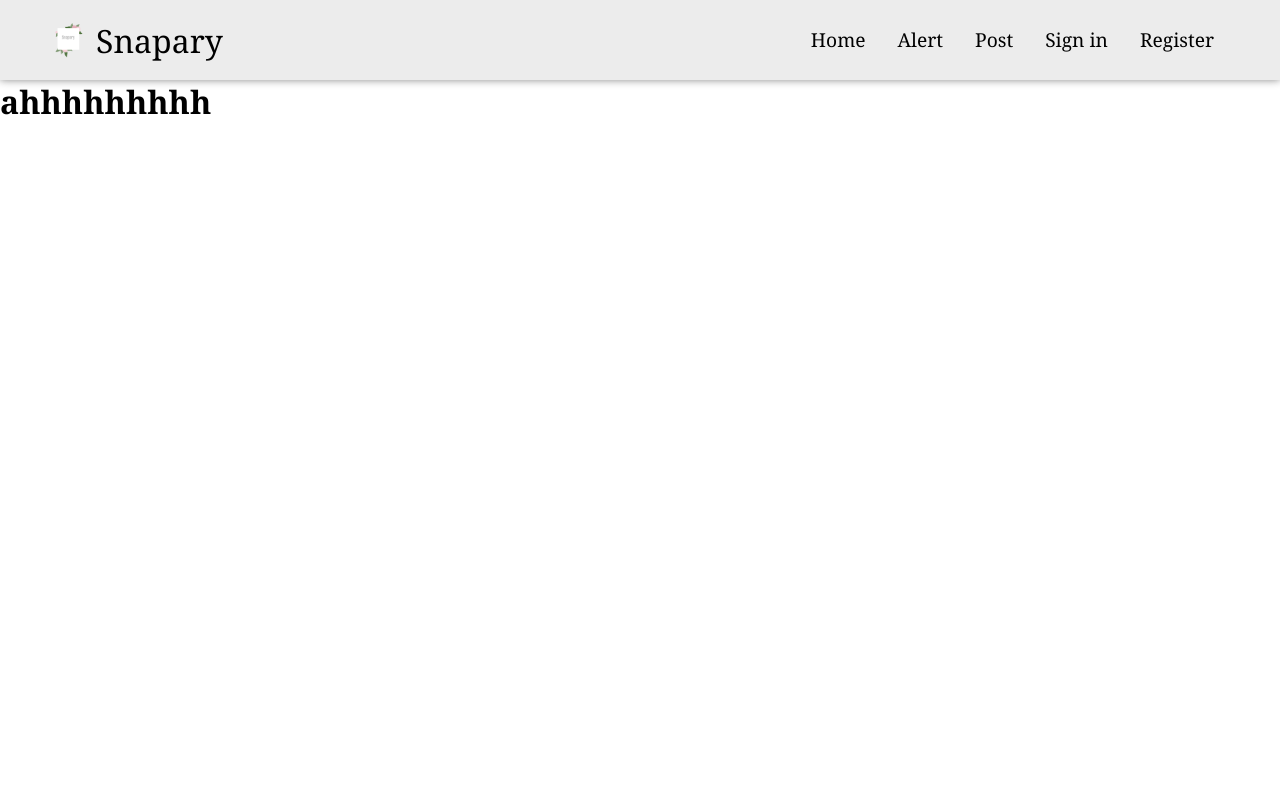
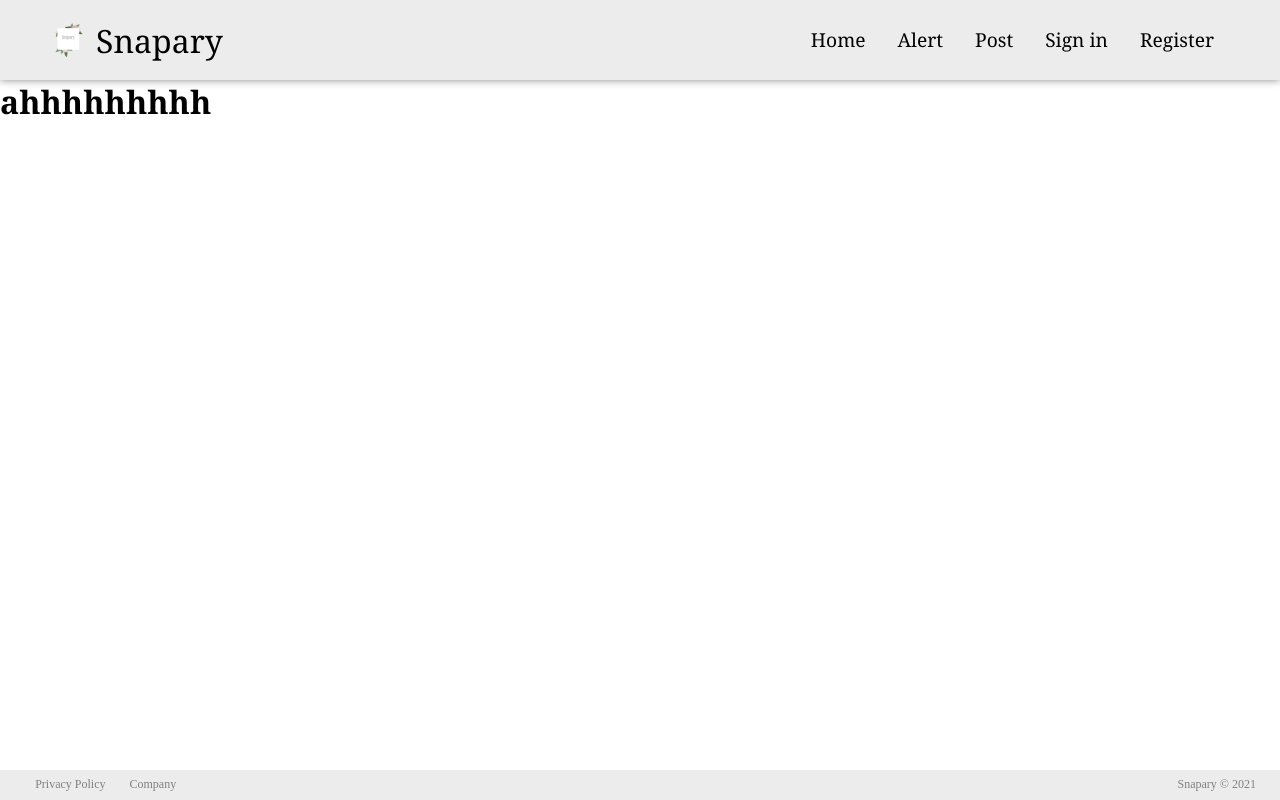
Before and after one commit to snapary/snapary, a React (Create React App) app in the folder snapary-frontend/: page / in a window 1280 px wide. Built offline with nearby package versions, Linux system fonts and the light colour scheme.

Commit message:
added footer but nav item on hover not pink and footer is sticky

```diff
--- a/snapary-frontend/src/App.js
+++ b/snapary-frontend/src/App.js
@@ -3,6 +3,7 @@ import './App.css';
 import { Route, BrowserRouter as Router, Switch } from 'react-router-dom'
 import Home from './pages/Home/Home'
 import Header from './components/Header/Header'
+import Footer from './components/Footer/Footer'
 
 function App() {
   return (
@@ -11,6 +12,7 @@ function App() {
       <Switch>
         <Route path='/' exact component={Home} />
       </Switch>
+      <Footer />
     </Router>
   );
 }
--- /dev/null
+++ b/snapary-frontend/src/components/Footer/Footer.css
@@ -0,0 +1,53 @@
+.footer-container {
+    position: absolute;
+    width: 100%;
+    display: flex;
+    margin-left: 0;
+    bottom: 0;
+    background-color: #ececec;
+    height: 30px;
+}
+
+.footer-line {
+    color: grey;
+    padding-top: 7px;
+}
+
+.right-align {
+    display: inline-block;
+    position: absolute;
+    padding-right: 1.5rem;
+    right: 0;
+}
+
+.policy-link {
+    padding-left: 2.2rem;
+}
+
+.company-link {
+    padding-left: 1.5rem;
+}
+
+.copyright {
+    align-content: right;
+    text-align: right;
+}
+
+.policy-link, .company-link, .copyright {
+    font-family: Montserrat;
+    font-weight: 500;
+    font-size: 12px;
+    line-height: 15px;
+}
+
+a {
+    text-decoration: none ;
+    color:grey;
+}
+
+a:hover {
+    color:#f0f0f0;
+    text-decoration:none;
+    cursor:pointer;
+    transition: opacity 0.2s, visibility 0.2s;
+}
--- /dev/null
+++ b/snapary-frontend/src/components/Footer/Footer.js
@@ -0,0 +1,28 @@
+import React from 'react'
+import './Footer.css'
+
+function Footer() {
+    function getYear() {
+        return new Date().getFullYear();
+    }
+
+    return (
+        <>
+            <div className="footer-container">
+                <div className="footer-line policy-link">
+                    Privacy Policy
+                </div>
+                <div className="footer-line company-link">
+                    Company
+                </div>
+                <div className="right-align">
+                    <div className="footer-line copyright">
+                        Snapary © {getYear()}
+                    </div>
+                </div>
+            </div>
+        </>
+    )
+}
+
+export default Footer;
```
Also changed, not shown: 1 other file (tests, documents, lock files or other folders).
